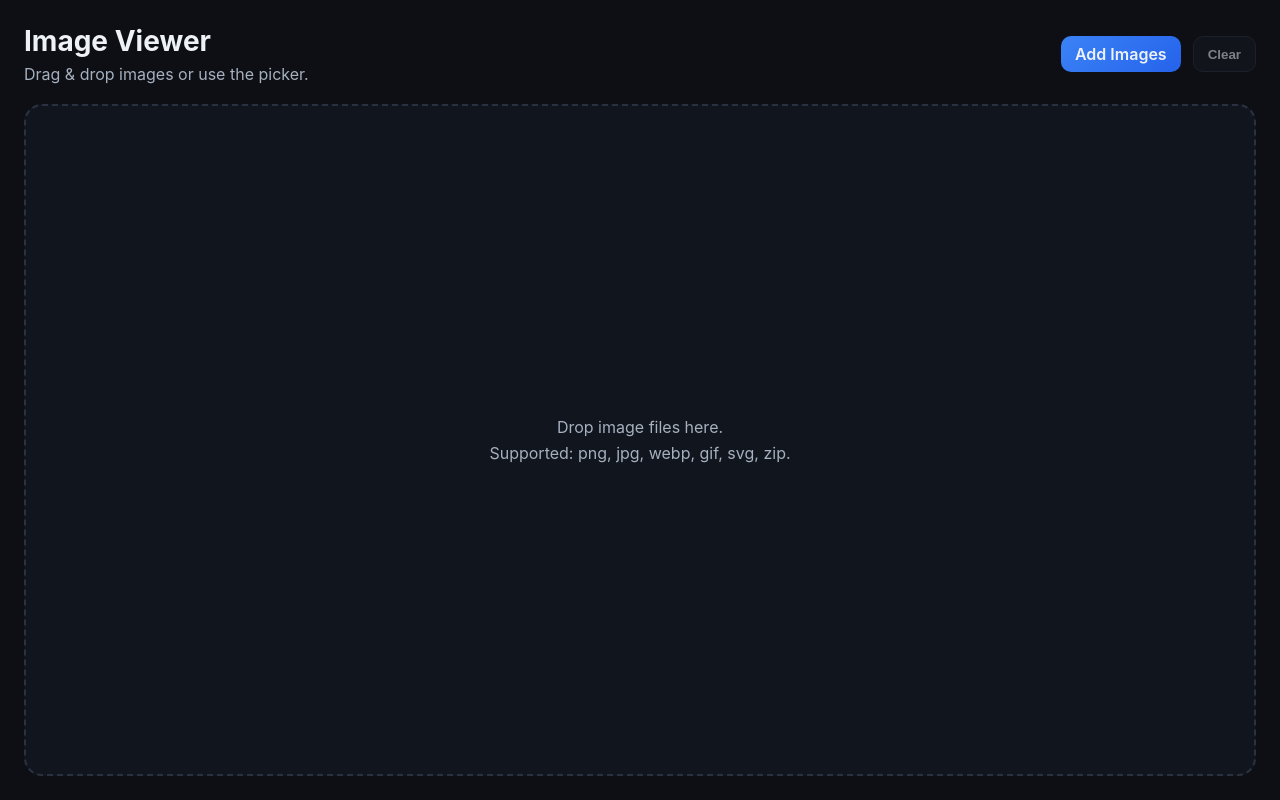
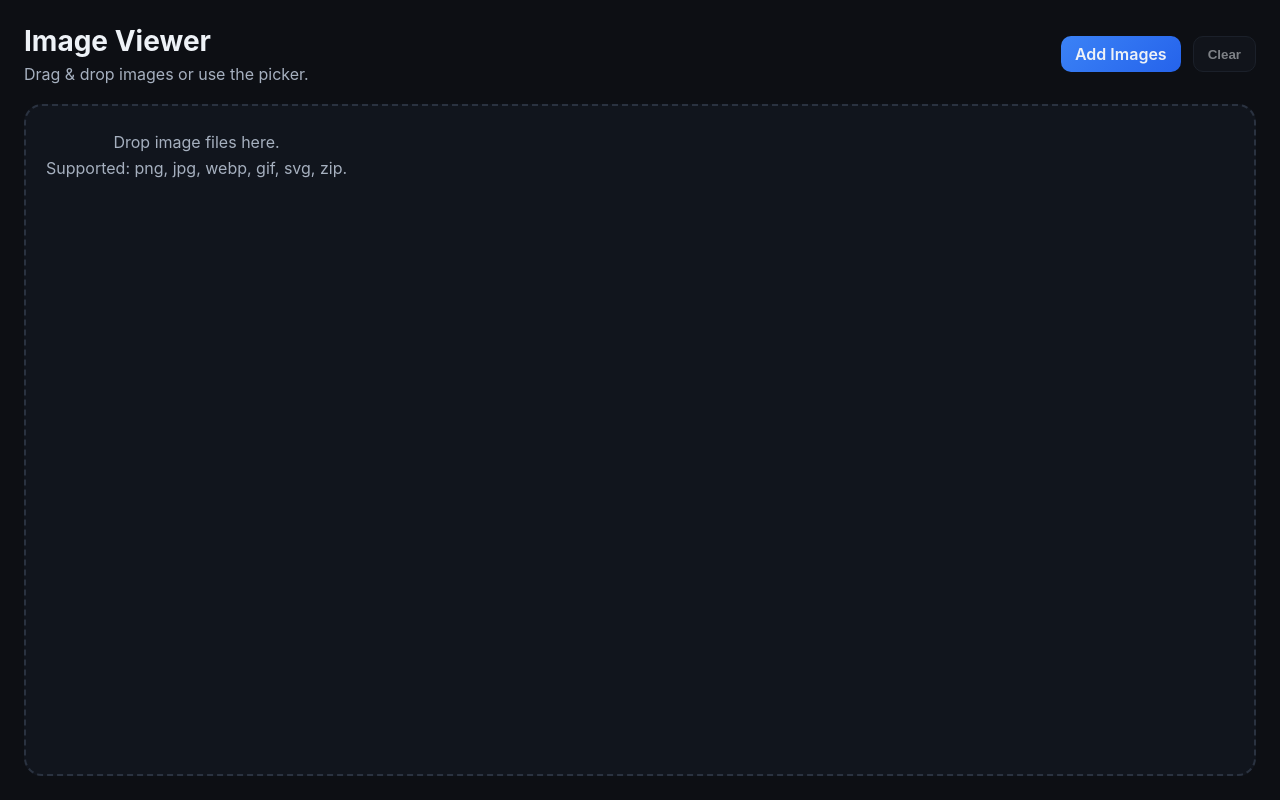
Before and after one commit to hisashisatake/ImageViwerOnTauri, a SvelteKit app: page / in a window 1280 px wide. Built offline with nearby package versions, Linux system fonts and the light colour scheme.

Commit message:
[src] +page.svelteから見た目を分割
- 見た目の分割はpage.view.svelteに外だしすることで対応

```diff
--- a/src/routes/+page.svelte
+++ b/src/routes/+page.svelte
@@ -2,6 +2,7 @@
   import { convertFileSrc, invoke } from "@tauri-apps/api/core";
   import { getCurrentWindow } from "@tauri-apps/api/window";
   import { onDestroy, onMount } from "svelte";
+  import PageView from "./page.view.svelte";
   import "./page.css";
 
   type ImageItem = {
@@ -24,7 +25,7 @@
   let zoom = $state(1);
   let fitToWindow = $state(true);
   let isDragging = $state(false);
-  let fileInput: HTMLInputElement | null = null;
+  let fileInput = $state<HTMLInputElement | null>(null);
   let isLoading = $state(false);
   let statusMessage = $state("");
   let errorMessage = $state("");
@@ -304,132 +305,28 @@
   });
 </script>
 
-<main class="app">
-  <header class="toolbar">
-    <div>
-      <h1>Image Viewer</h1>
-      <p>Drag & drop images or use the picker.</p>
-    </div>
-    <div class="actions">
-      <label class="button primary">
-        <input
-          bind:this={fileInput}
-          type="file"
-          multiple
-          accept="image/*,.zip,application/zip"
-          onchange={handleFileChange}
-        />
-        Add Images
-      </label>
-      <button class="button" onclick={clearImages} disabled={!images.length}>Clear</button>
-    </div>
-  </header>
-
-  <div
-    class:dragging={isDragging}
-    class="dropzone"
-    role="button"
-    tabindex="0"
-    aria-label="Image dropzone. Click to open file picker."
-    onclick={openPicker}
-    onkeydown={handleDropzoneKey}
-    ondragenter={handleDragEnter}
-    ondragover={handleDragOver}
-    ondragleave={handleDragLeave}
-    ondrop={handleDrop}
-  >
-    {#if isLoading}
-      <div class="loading-overlay" role="status" aria-live="polite">
-        <div class="spinner" aria-hidden="true"></div>
-        <span>{statusMessage || "Loading..."}</span>
-      </div>
-    {/if}
-    {#if images.length}
-      <div class="viewer">
-        <div class="viewer-toolbar">
-          <button
-            class="button"
-            onclick={(event) => {
-              event.stopPropagation();
-              prevImage();
-            }}
-            disabled={currentIndex === 0}
-          >
-            Prev
-          </button>
-          <span class="counter">{currentIndex + 1} / {images.length}</span>
-          <button
-            class="button"
-            onclick={(event) => {
-              event.stopPropagation();
-              nextImage();
-            }}
-            disabled={currentIndex === images.length - 1}
-          >
-            Next
-          </button>
-          <div class="spacer"></div>
-          <button
-            class="button"
-            onclick={(event) => {
-              event.stopPropagation();
-              zoomOut();
-            }}
-          >
-            -
-          </button>
-          <span class="zoom">{Math.round(zoom * 100)}%</span>
-          <button
-            class="button"
-            onclick={(event) => {
-              event.stopPropagation();
-              zoomIn();
-            }}
-          >
-            +
-          </button>
-          <button
-            class="button"
-            onclick={(event) => {
-              event.stopPropagation();
-              resetZoom();
-            }}
-          >
-            Reset
-          </button>
-          <button
-            class="button"
-            onclick={(event) => {
-              event.stopPropagation();
-              toggleFit();
-            }}
-          >
-            {fitToWindow ? "Actual Size" : "Fit"}
-          </button>
-        </div>
-        <div class="canvas">
-          {#if images[currentIndex]}
-            <img
-              src={images[currentIndex].url}
-              alt={images[currentIndex].name}
-              class:fit={fitToWindow}
-              style={!fitToWindow ? `transform: scale(${zoom});` : ""}
-            />
-          {/if}
-        </div>
-        <div class="meta">
-          <span>{images[currentIndex].name}</span>
-          <span>{Math.round(images[currentIndex].size / 1024)} KB</span>
-        </div>
-      </div>
-    {:else}
-      <div class="empty">
-        <p>Drop image files here.</p>
-        <p>Supported: png, jpg, webp, gif, svg, zip.</p>
-        {#if errorMessage}
-          <p>{errorMessage}</p>
-        {/if}
-      </div>
-    {/if}
-  </div>
-</main>
+<PageView
+  bind:fileInput
+  bind:zoom
+  {images}
+  {currentIndex}
+  {fitToWindow}
+  {isDragging}
+  {isLoading}
+  {statusMessage}
+  {errorMessage}
+  {handleFileChange}
+  {clearImages}
+  {openPicker}
+  {handleDropzoneKey}
+  {handleDragEnter}
+  {handleDragOver}
+  {handleDragLeave}
+  {handleDrop}
+  {prevImage}
+  {nextImage}
+  {zoomIn}
+  {zoomOut}
+  {resetZoom}
+  {toggleFit}
+/>
--- a/src/routes/page.css
+++ b/src/routes/page.css
@@ -1,4 +1,6 @@
+html,
 body {
+  height: 100%;
   margin: 0;
   font-family: "Inter", system-ui, -apple-system, sans-serif;
   background: #0d0f14;
@@ -6,7 +8,7 @@ body {
 }
 
 .app {
-  min-height: 100vh;
+  height: 100vh;
   display: flex;
   flex-direction: column;
   padding: 24px;
@@ -74,9 +76,9 @@ body {
   padding: 20px;
   background: #11151d;
   display: flex;
-  align-items: center;
-  justify-content: center;
-  min-height: 60vh;
+  align-items: stretch;
+  justify-content: stretch;
+  min-height: 0;
   transition: border-color 0.2s ease, background 0.2s ease;
   position: relative;
 }
@@ -92,6 +94,7 @@ body {
   display: flex;
   flex-direction: column;
   gap: 12px;
+  min-height: 0;
 }
 
 .viewer-toolbar {
@@ -119,18 +122,18 @@ body {
   justify-content: center;
   overflow: hidden;
   padding: 12px;
+  min-height: 0;
+  position: relative;
 }
 
 .canvas img {
   max-width: none;
   max-height: none;
   transition: transform 0.15s ease;
-}
-
-.canvas img.fit {
-  max-width: 100%;
-  max-height: 100%;
-  transform: none;
+  transform-origin: center center;
+  position: absolute;
+  top: 50%;
+  left: 50%;
 }
 
 .meta {
--- /dev/null
+++ b/src/routes/page.view.svelte
@@ -0,0 +1,205 @@
+<script lang="ts">
+  import { onDestroy, onMount } from "svelte";
+
+  type ImageItem = {
+    name: string;
+    url: string;
+    size: number;
+    type: string;
+    lastModified: number;
+    source: "blob" | "file";
+  };
+
+  export let images: ImageItem[];
+  export let currentIndex: number;
+  export let zoom: number;
+  export let fitToWindow: boolean;
+  export let isDragging: boolean;
+  export let isLoading: boolean;
+  export let statusMessage: string;
+  export let errorMessage: string;
+  export let fileInput: HTMLInputElement | null;
+
+  export let handleFileChange: (event: Event) => void | Promise<void>;
+  export let clearImages: () => void;
+  export let openPicker: () => void;
+  export let handleDropzoneKey: (event: KeyboardEvent) => void;
+  export let handleDragEnter: (event: DragEvent) => void;
+  export let handleDragOver: (event: DragEvent) => void;
+  export let handleDragLeave: (event: DragEvent) => void;
+  export let handleDrop: (event: DragEvent) => void | Promise<void>;
+  export let prevImage: () => void;
+  export let nextImage: () => void;
+  export let zoomIn: () => void;
+  export let zoomOut: () => void;
+  export let resetZoom: () => void;
+  export let toggleFit: () => void;
+
+  let canvasEl: HTMLDivElement | null = null;
+  let imgEl: HTMLImageElement | null = null;
+  let resizeObserver: ResizeObserver | null = null;
+
+  function updateFitZoom() {
+    if (!fitToWindow) return;
+    if (!canvasEl || !imgEl) return;
+    if (!imgEl.naturalHeight) return;
+    const canvasHeight = canvasEl.getBoundingClientRect().height;
+    if (!canvasHeight) return;
+    const nextZoom = canvasHeight / imgEl.naturalHeight;
+    zoom = Number(nextZoom.toFixed(4));
+  }
+
+  onMount(() => {
+    resizeObserver = new ResizeObserver(() => {
+      updateFitZoom();
+    });
+    if (canvasEl) {
+      resizeObserver.observe(canvasEl);
+    }
+
+    return () => {
+      resizeObserver?.disconnect();
+      resizeObserver = null;
+    };
+  });
+
+  onDestroy(() => {
+    resizeObserver?.disconnect();
+    resizeObserver = null;
+  });
+
+  $: if (fitToWindow && images[currentIndex]) {
+    updateFitZoom();
+  }
+</script>
+
+<main class="app">
+  <header class="toolbar">
+    <div>
+      <h1>Image Viewer</h1>
+      <p>Drag & drop images or use the picker.</p>
+    </div>
+    <div class="actions">
+      <label class="button primary">
+        <input
+          bind:this={fileInput}
+          type="file"
+          multiple
+          accept="image/*,.zip,application/zip"
+          onchange={handleFileChange}
+        />
+        Add Images
+      </label>
+      <button class="button" onclick={clearImages} disabled={!images.length}>Clear</button>
+    </div>
+  </header>
+
+  <div
+    class:dragging={isDragging}
+    class="dropzone"
+    role="button"
+    tabindex="0"
+    aria-label="Image dropzone. Click to open file picker."
+    onclick={openPicker}
+    onkeydown={handleDropzoneKey}
+    ondragenter={handleDragEnter}
+    ondragover={handleDragOver}
+    ondragleave={handleDragLeave}
+    ondrop={handleDrop}
+  >
+    {#if isLoading}
+      <div class="loading-overlay" role="status" aria-live="polite">
+        <div class="spinner" aria-hidden="true"></div>
+        <span>{statusMessage || "Loading..."}</span>
+      </div>
+    {/if}
+    {#if images.length}
+      <div class="viewer">
+        <div class="viewer-toolbar">
+          <button
+            class="button"
+            onclick={(event) => {
+              event.stopPropagation();
+              prevImage();
+            }}
+            disabled={currentIndex === 0}
+          >
+            Prev
+          </button>
+          <span class="counter">{currentIndex + 1} / {images.length}</span>
+          <button
+            class="button"
+            onclick={(event) => {
+              event.stopPropagation();
+              nextImage();
+            }}
+            disabled={currentIndex === images.length - 1}
+          >
+            Next
+          </button>
+          <div class="spacer"></div>
+          <button
+            class="button"
+            onclick={(event) => {
+              event.stopPropagation();
+              zoomOut();
+            }}
+          >
+            -
+          </button>
+          <span class="zoom">{Math.round(zoom * 100)}%</span>
+          <button
+            class="button"
+            onclick={(event) => {
+              event.stopPropagation();
+              zoomIn();
+            }}
+          >
+            +
+          </button>
+          <button
+            class="button"
+            onclick={(event) => {
+              event.stopPropagation();
+              resetZoom();
+            }}
+          >
+            Reset
+          </button>
+          <button
+            class="button"
+            onclick={(event) => {
+              event.stopPropagation();
+              toggleFit();
+            }}
+          >
+            {fitToWindow ? "Actual Size" : "Fit"}
+          </button>
+        </div>
+        <div class="canvas" bind:this={canvasEl}>
+          {#if images[currentIndex]}
+            <img
+              bind:this={imgEl}
+              src={images[currentIndex].url}
+              alt={images[currentIndex].name}
+              onload={updateFitZoom}
+              style={`transform: translate(-50%, -50%) scale(${zoom});`}
+            />
+          {/if}
+        </div>
+        <div class="meta">
+          <span>{images[currentIndex].name}</span>
+          <span>{Math.round(images[currentIndex].size / 1024)} KB</span>
+        </div>
+      </div>
+    {:else}
+      <div class="empty">
+        <p>Drop image files here.</p>
+        <p>Supported: png, jpg, webp, gif, svg, zip.</p>
+        {#if errorMessage}
+          <p>{errorMessage}</p>
+        {/if}
+      </div>
+    {/if}
+  </div>
+</main>
```
